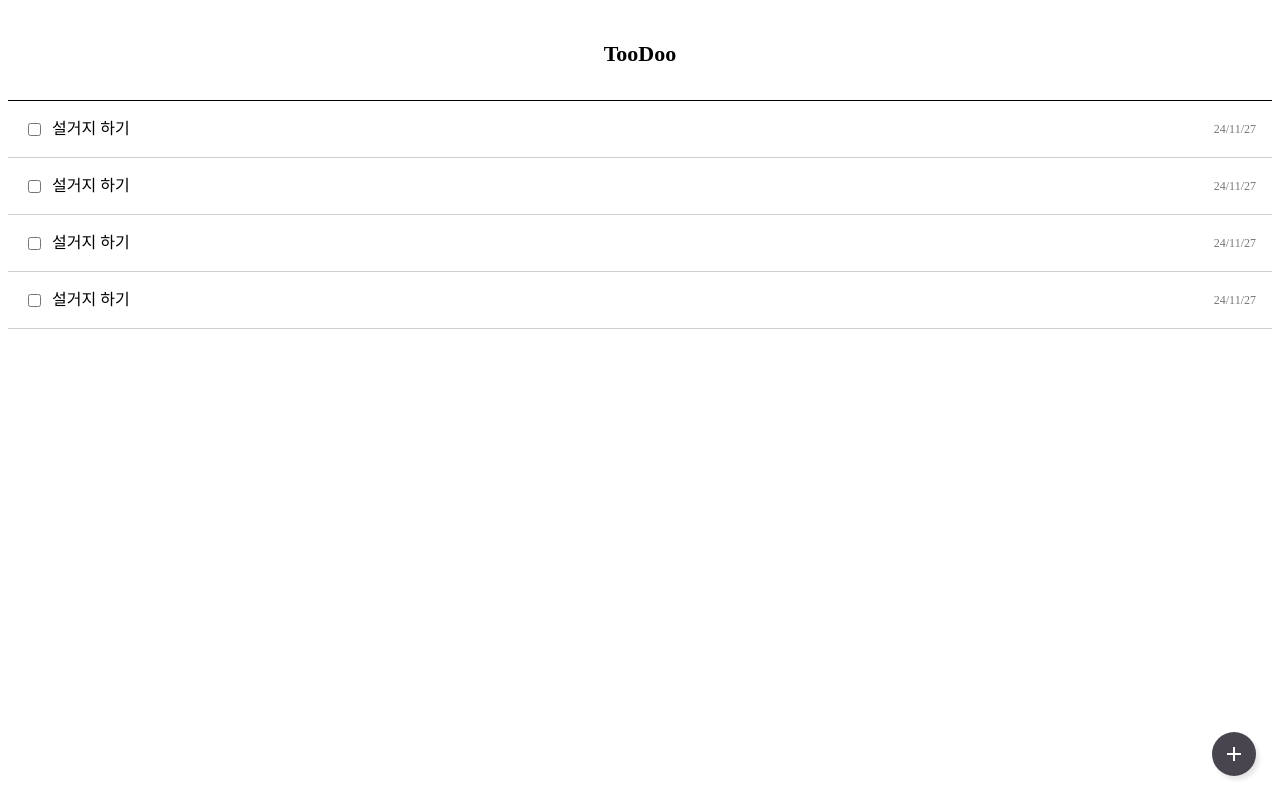
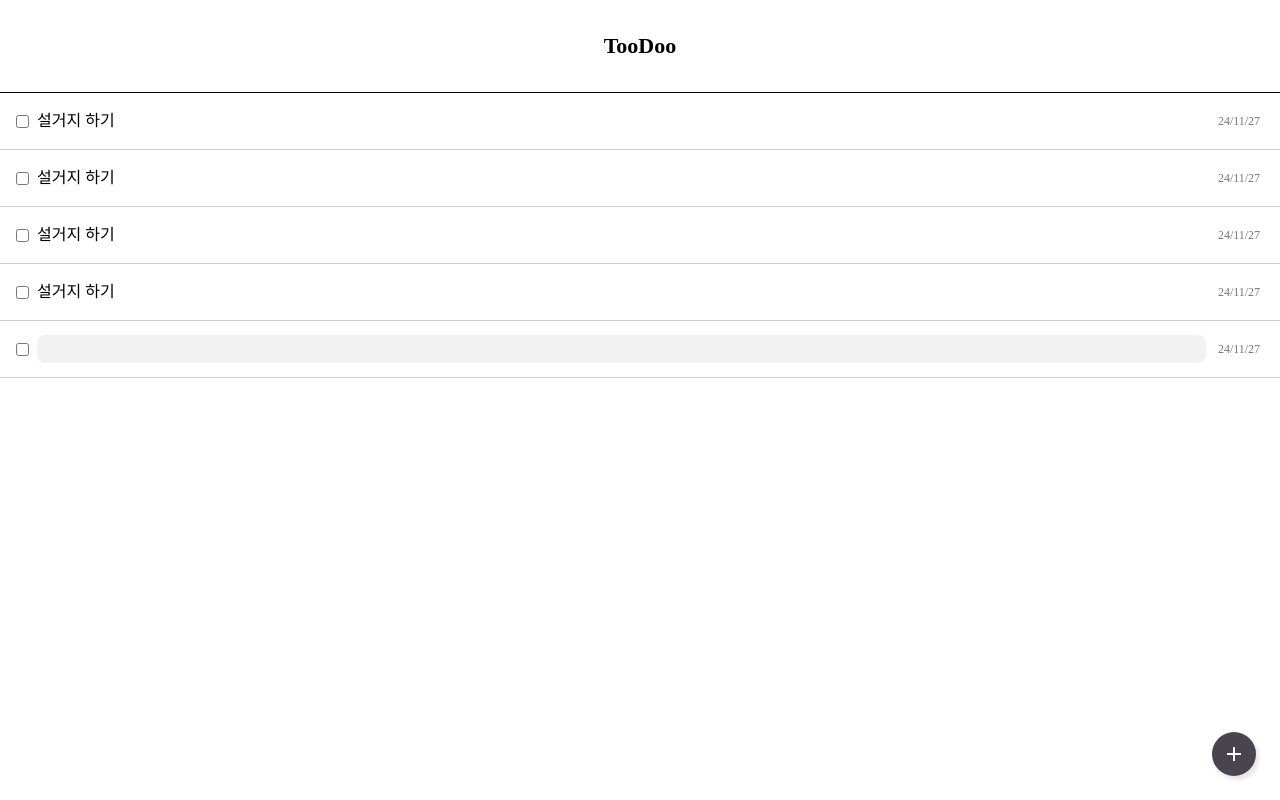
Before and after one commit to jisunipark/toodoo, a website: page index.html in a window 1280 px wide. Both pictures are taken after a click on the button 1234 px from the left and 754 px from the top of the page. Drawn offline with Linux system fonts and the light colour scheme.

Commit message:
feat: 아이템 추가 버튼 클릭 시 입력창 아이템 요소 생성

```diff
--- a/index.html
+++ b/index.html
@@ -9,6 +9,7 @@
   <body>
     <header>TooDoo</header>
     <div class="container">
+      <div class="item-list">
         <div class="item">
           <input type="checkbox" />
           <span class="todo">설거지 하기</span>
@@ -61,6 +62,8 @@
             </button>
           </div>
         </div>
+      </div>
+    </div>
 
     <button type="button" id="add-button">
       <img src="assets/material-symbols_add.svg" />
--- a/index.js
+++ b/index.js
@@ -17,3 +17,57 @@ const $items = document.querySelectorAll('.item');
     $item.classList.remove('hover');
   });
 });
+
+// 아이템 추가 버튼 클릭 시 입력창 아이템 요소가 추가되도록
+
+// 입력창 아이템 요소를 생성하여 반환하는 함수
+const createInputItem = () => {
+  const $div = document.createElement('div');
+  $div.classList.add('item', 'input');
+
+  const $checkboxInput = document.createElement('input');
+  $checkboxInput.type = 'checkbox';
+
+  const $todoInput = document.createElement('input');
+  $todoInput.type = 'text';
+  $todoInput.classList.add('todo-input');
+
+  const $small = document.createElement('small');
+  const textNode = document.createTextNode('24/11/27');
+  $small.appendChild(textNode);
+  $small.classList.add('date');
+
+  const $editImg = document.createElement('img');
+  const $deleteImg = document.createElement('img');
+  $editImg.src = 'assets/material-symbols_edit-outline.svg';
+  $deleteImg.src = 'assets/material-symbols_delete.svg';
+
+  const $editButton = document.createElement('button');
+  $editButton.type = 'button';
+  $editButton.classList.add('edit-button');
+  $editButton.appendChild($editImg);
+
+  const $deleteButton = document.createElement('button');
+  $deleteButton.type = 'button';
+  $deleteButton.classList.add('delete-button');
+  $deleteButton.appendChild($deleteImg);
+
+  const $buttonDiv = document.createElement('div');
+  $buttonDiv.classList.add('button-pair');
+  $buttonDiv.appendChild($editButton);
+  $buttonDiv.appendChild($deleteButton);
+
+  $div.appendChild($checkboxInput);
+  $div.appendChild($todoInput);
+  $div.appendChild($small);
+  $div.appendChild($buttonDiv);
+
+  return $div;
+};
+
+const $addButton = document.getElementById('add-button');
+const $itemList = document.querySelector('.item-list');
+
+$addButton.addEventListener('click', () => {
+  $itemList.appendChild(createInputItem());
+});
--- a/style.css
+++ b/style.css
@@ -1,3 +1,8 @@
+* {
+  margin: 0;
+  padding: 0;
+}
+
 button {
   background: inherit;
   border: none;
@@ -6,6 +11,10 @@ button {
   padding: 0;
   overflow: visible;
   cursor: pointer;
+}
+
+input:focus {
+  outline: none;
 }
 
 header {
@@ -47,12 +56,32 @@ header {
   flex: 1 0 0;
 }
 
+.todo-input {
+  display: flex;
+  padding: 0px 8px;
+  justify-content: center;
+  align-items: center;
+  gap: 10px;
+  flex: 1 0 0;
+  border-radius: 8px;
+  background: #f2f2f2;
+  border: none;
+
+  color: #000;
+  font-family: Pretendard;
+  font-size: 16px;
+  font-style: normal;
+  font-weight: 400;
+  line-height: 28px; /* 175% */
+}
+
 .done > .todo {
   color: #777;
   text-decoration: line-through;
 }
 
 .date {
+  width: 50px;
   color: #777;
   text-align: center;
   font-family: Pretendard;
@@ -72,8 +101,10 @@ header {
 
 .hover > .button-pair {
   display: flex;
+  justify-content: end;
   align-items: center;
   gap: 8px;
+  width: 50px;
 }
 
 #add-button {
```
Lines whose indentation alone changed are shown as unchanged.
